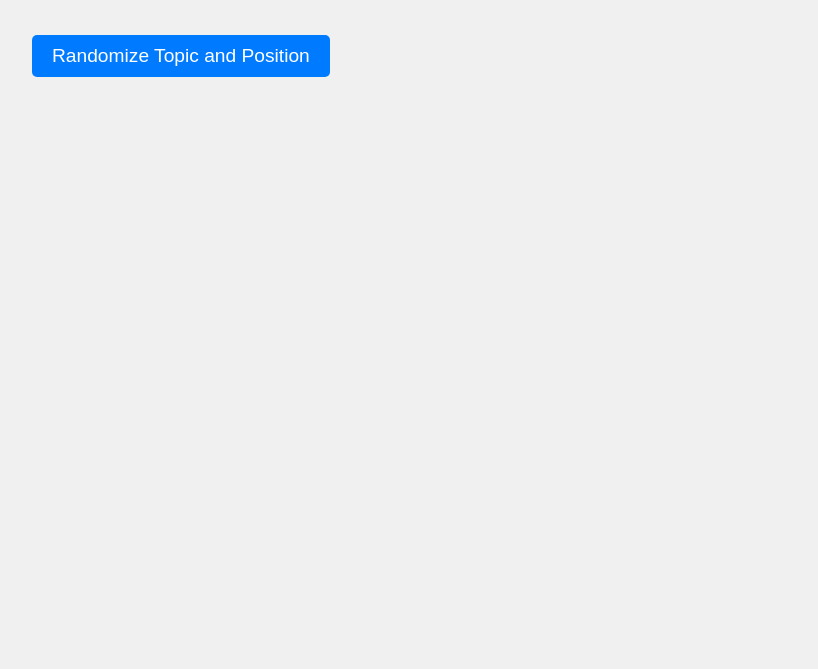
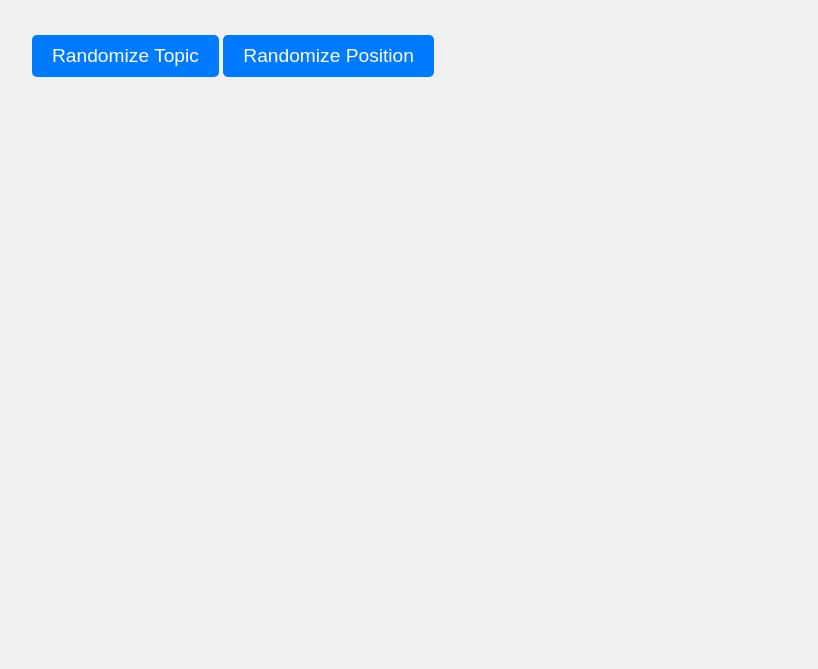
Before and after one commit to jss367/ideological-turing-test, a plain HTML site: page index.html in a window 1280 px wide. Shown: the part 131-800 px from the top of the page, without its empty margins (26-844 px from the left). Drawn offline with Linux system fonts and the light colour scheme.

Commit message:
Update index.html

```diff
--- a/index.html
+++ b/index.html
@@ -6,7 +6,10 @@
 </head>
 <body>
     <h1>Ideological Turing Test</h1>
-    <button id="randomizeBtn">Randomize Topic and Position</button>
+    <div class="button-container">
+        <button id="randomizeTopicBtn">Randomize Topic</button>
+        <button id="randomizePositionBtn">Randomize Position</button>
+    </div>
     <div id="result">
         <p id="topic"></p>
         <p id="position"></p>
```
